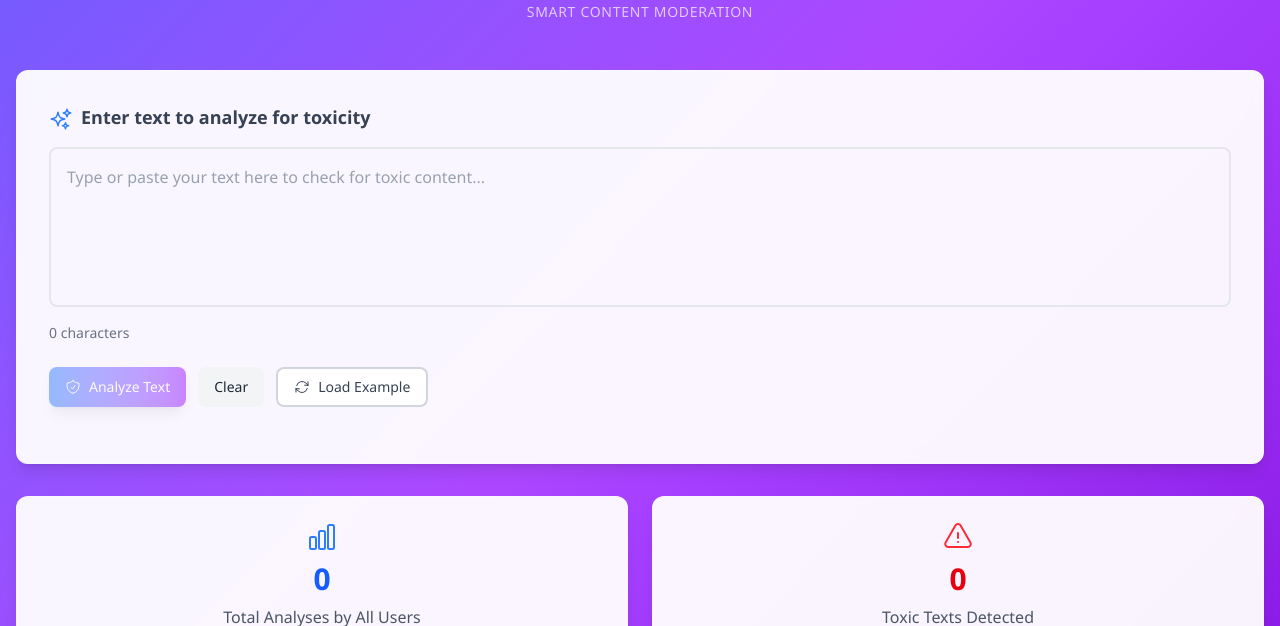
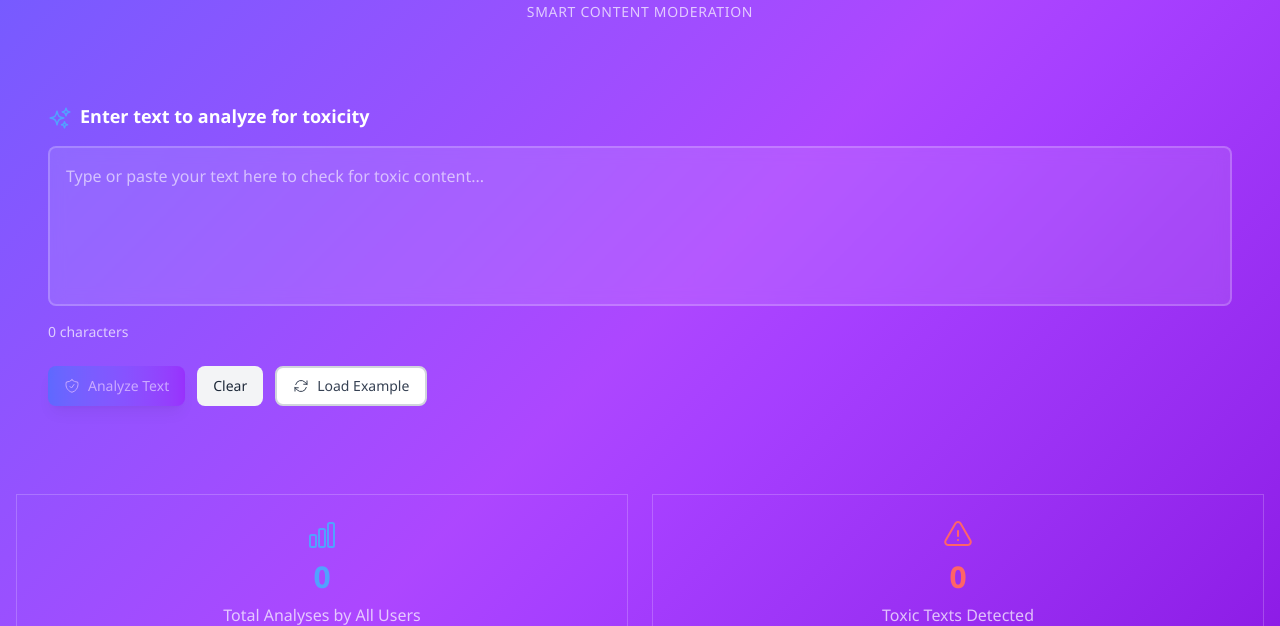
Before and after one commit to Arman2337/Hate-Speech-Toxic-Comment-Detection-System, a React (Vite) app in the folder frontend/: page / in a window 1280 px wide. Shown: the part 326-952 px from the top of the page. Built offline with nearby package versions, Linux system fonts and the light colour scheme; no server answers.

Commit message:
update home

```diff
--- a/frontend/src/pages/Home.jsx
+++ b/frontend/src/pages/Home.jsx
@@ -9,8 +9,8 @@ import { useAuth } from '../hooks/useAuth'; // Import useAuth
 import Card from '../components/ui/Card';
 import Button from '../components/ui/Button';
 import LoadingSpinner from '../components/common/LoadingSpinner';
+import ToxicityMeter from '../components/charts/ToxicityMeter';
 import DotWaveLoader from '../components/common/DotWaveLoader';
-import ToxicityMeter from '../components/charts/ToxicityMeter';
 
 // Services
 import api from '../services/api'; // Use the central api instance
@@ -153,27 +153,27 @@ const Home = () => {
         animate="visible"
         className="mb-8"
       >
-        <Card className="p-8">
+        <div className="glass-card p-8 rounded-2xl">
           <div className="mb-6">
-            <label className="block text-lg font-semibold text-gray-700 mb-4">
-              <SparklesIcon className="w-6 h-6 inline-block mr-2 text-blue-500" />
+            <label className="block text-lg font-semibold text-white mb-4">
+              <SparklesIcon className="w-6 h-6 inline-block mr-2 text-blue-400" />
               Enter text to analyze for toxicity
             </label>
 
             <textarea
               value={text}
               onChange={(e) => setText(e.target.value)}
-              className="w-full h-40 p-4 border-2 border-gray-200 rounded-lg focus:border-blue-500 focus:ring-4 focus:ring-blue-100 transition-all duration-300 resize-none text-gray-700 placeholder-gray-400"
+              className="w-full h-40 p-4 border-2 border-white/20 rounded-lg focus:border-blue-400 focus:ring-4 focus:ring-blue-400/20 transition-all duration-300 resize-none text-white placeholder-white/60 bg-white/10 backdrop-blur-sm"
               placeholder="Type or paste your text here to check for toxic content..."
               disabled={isAnalyzing}
             />
 
             <div className="flex justify-between items-center mt-2">
-              <span className="text-sm text-gray-500">
+              <span className="text-sm text-white/70">
                 {text.length} characters
               </span>
               {text.length > 500 && (
-                <span className="text-sm text-orange-500">
+                <span className="text-sm text-orange-400">
                   Long texts may take more time to analyze
                 </span>
               )}
@@ -228,15 +228,15 @@ const Home = () => {
               initial={{ opacity: 0, y: 20 }}
               animate={{ opacity: 1, y: 0 }}
               transition={{ duration: 0.5 }}
-              className="bg-gradient-to-r from-blue-50 to-purple-50 rounded-lg p-6 border-l-4 border-blue-500"
+              className="glass-card rounded-lg p-6 border border-white/20"
             >
               <div className="flex items-center justify-between mb-6 flex-wrap gap-4">
-                <h3 className="text-xl font-semibold text-gray-800 flex items-center">
-                  <ShieldCheckIcon className="w-6 h-6 mr-2 text-blue-500" />
+                <h3 className="text-xl font-semibold text-white flex items-center">
+                  <ShieldCheckIcon className="w-6 h-6 mr-2 text-blue-400" />
                   Analysis Results
                 </h3>
 
-                <div className="flex items-center text-sm text-gray-600">
+                <div className="flex items-center text-sm text-white/70">
                   <ClockIcon className="w-4 h-4 mr-1" />
                   {analysisTime}s processing time
                 </div>
@@ -246,32 +246,37 @@ const Home = () => {
                 <ToxicityMeter score={results.overallScore / 100} />
               </div>
 
-              <div className="bg-white rounded-lg p-4 mb-6 border">
-                <h4 className="font-medium text-gray-700 mb-2">Analyzed Text:</h4>
-                <p className="text-gray-600 italic">
+              <div className="glass-card p-4 mb-6 border border-white/20">
+                <h4 className="font-medium text-white mb-2">Analyzed Text:</h4>
+                <p className="text-white/80 italic">
                   "{text.length > 200 ? `${text.substring(0, 200)}...` : text}"
                 </p>
               </div>
 
               <div>
-                <h4 className="font-medium text-gray-700 mb-4">Category Breakdown:</h4>
+  <h4 className="font-medium text-white mb-4">Category Breakdown:</h4>
   <div className="grid grid-cols-1 md:grid-cols-2 lg:grid-cols-3 gap-4">
     {Object.entries(results.categories).map(([category, score]) => {
       const percentage = Math.round(score);
 
-                    let colorClass = 'text-green-600 bg-green-100';
+      // We only change the BACKGROUND color of the circle now
+      let colorClass = 'bg-green-500'; // Using solid colors for the circle now
       if (percentage > 75) {
-                      colorClass = 'text-red-600 bg-red-100';
+        colorClass = 'bg-red-500';
       } else if (percentage > 40) {
-                      colorClass = 'text-yellow-600 bg-yellow-100';
+        colorClass = 'bg-yellow-500';
       }
 
       return (
-                      <div key={category} className="bg-white rounded-lg p-4 text-center shadow-sm">
-                        <div className="font-medium text-gray-700 mb-2 capitalize">
+        // CHANGED: Added bg-black/40, backdrop-blur-sm, and shadow-lg for better separation
+        <div key={category} className="bg-black/40 backdrop-blur-sm rounded-lg p-4 text-center border border-white/20 shadow-lg">
+          <div className="font-medium text-gray-200 mb-3 capitalize"> {/* Use a slightly dimmer white for less important text */}
             {category.replace(/_/g, ' ')}
           </div>
-                        <div className={`text-2xl font-bold ${colorClass} rounded-full w-16 h-16 flex items-center justify-center mx-auto`}>
+          {/* CHANGED: The text is now always text-white for high contrast.
+            The background is a solid color for better visibility.
+          */}
+          <div className={`text-2xl font-bold text-white ${colorClass} rounded-full w-20 h-20 flex items-center justify-center mx-auto`}>
             {percentage}%
           </div>
         </div>
@@ -281,7 +286,7 @@ const Home = () => {
 </div>
             </motion.div>
           )}
-        </Card>
+        </div>
       </motion.div>
 
       <motion.div
@@ -290,17 +295,17 @@ const Home = () => {
         animate="visible"
         className="grid grid-cols-1 md:grid-cols-2 gap-6"
       >
-        <Card className="text-center p-6">
-          <ChartBarIcon className="w-8 h-8 mx-auto text-blue-500 mb-2" />
-          <div className="text-3xl font-bold text-blue-600 mb-2">{stats.total.toLocaleString()}</div>
-          <div className="text-gray-600">Total Analyses by All Users</div>
-        </Card>
+        <div className="glass-card text-center p-6 border border-white/20">
+          <ChartBarIcon className="w-8 h-8 mx-auto text-blue-400 mb-2" />
+          <div className="text-3xl font-bold text-blue-400 mb-2">{stats.total.toLocaleString()}</div>
+          <div className="text-white/70">Total Analyses by All Users</div>
+        </div>
 
-        <Card className="text-center p-6">
-          <ExclamationTriangleIcon className="w-8 h-8 mx-auto text-red-500 mb-2" />
-          <div className="text-3xl font-bold text-red-600 mb-2">{stats.toxic.toLocaleString()}</div>
-          <div className="text-gray-600">Toxic Texts Detected</div>
-        </Card>
+        <div className="glass-card text-center p-6 border border-white/20">
+          <ExclamationTriangleIcon className="w-8 h-8 mx-auto text-red-400 mb-2" />
+          <div className="text-3xl font-bold text-red-400 mb-2">{stats.toxic.toLocaleString()}</div>
+          <div className="text-white/70">Toxic Texts Detected</div>
+        </div>
       </motion.div>
     </div>
   );
```
Lines whose indentation alone changed are shown as unchanged.
